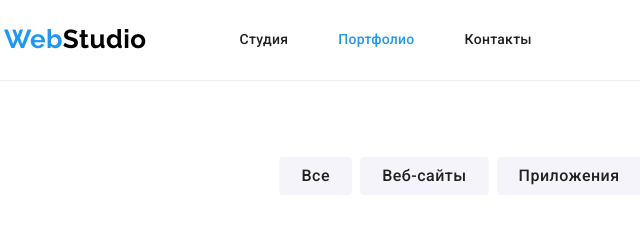
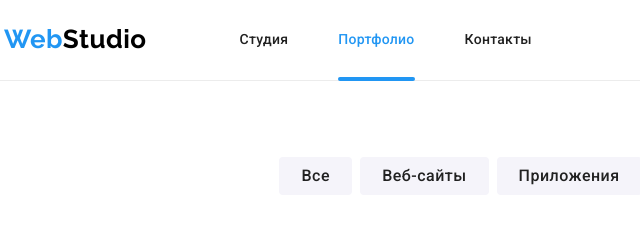
Before and after one commit to woshinivek/goit-markup-hw-05, a plain HTML site: page portfolio.html in a window 1280 px wide. Shown: the top 240 px of the page, 51-691 px from the left. Drawn offline with nearby package versions, Linux system fonts and the light colour scheme.

Commit message:
added current link underline

```diff
--- a/css/styles.css
+++ b/css/styles.css
@@ -10,6 +10,8 @@
     --gradient-color: rgba(47, 48, 58, 0.4);
     --clients-logo: #afb1b8;
     --works-list-border: #EEEEEE;
+
+    --timing: cubic-bezier(0.4, 0, 0.2, 1);
 }
 
 body {
@@ -111,8 +113,6 @@ img {
 
 .nav-logo {
     margin-right: 93px;
-    margin-top: 24px;
-    margin-bottom: 25px;
 
     color: var(--black-color);
     font-family: Raleway, sans-serif;
@@ -131,30 +131,76 @@ img {
     display: flex;
 }
 
-.site-nav .link {
+.site-nav__item:not(:last-child) {
+    margin-right: 50px;
+}
+
+.site-nav__link {
+    position: relative;
+
     display: block;
-    padding-top: 25px;
-    padding-bottom: 25px;
+    padding-top: 32px;
+    padding-bottom: 32px;
 
     color: var(--primary-text-color);
     font-weight: 500;
     font-size: 14px;
     line-height: 1.14;
     letter-spacing: 0.02em;
+
+    transition: color 250ms var(--timing);
 }
 
-.site-nav .item:not(:last-child) {
-    margin-right: 50px;
+.site-nav__link::after {
+    content: '';
+    display: block;
+    position: absolute;
+    left: 0;
+    bottom: -1px;
+    width: 100%;
+    height: 4px;
+
+    background-color: var(--accent-color);
+    border-radius: 2px;
+
+    opacity: 0;
+    transform: scaleX(0);
+
+    transition: all 250ms var(--timing);
+
 }
 
-.site-nav .link:hover,
-.site-nav .link:focus {
+.site-nav__link:hover,
+.site-nav__link:focus {
     color: var(--accent-color);
 }
 
-.site-nav .link.current {
+.site-nav__link:hover::after {
+    opacity: 1;
+    transform: scaleX(1);
+}
+
+.site-nav__link.current {
     color: var(--accent-color);
 }
+
+.site-nav__link.current::after{
+    content: '';
+    display: block;
+    position: absolute;
+    left: 0;
+    bottom: -1px;
+    width: 100%;
+    height: 4px;
+
+    background-color: var(--accent-color);
+    border-radius: 2px;
+
+    opacity: 1;
+    transform: scaleX(1);
+}
+
+
 
 /* ===== NAV ADDRESS ===== */
 
@@ -213,8 +259,7 @@ img {
 
     background-color: var(--bcg-hero);
     background-image:
-        linear-gradient(
-            var(--gradient-color),
+        linear-gradient(var(--gradient-color),
             var(--gradient-color)),
         url("../images/studio/banner.jpg");
     background-repeat: no-repeat;
--- a/portfolio.html
+++ b/portfolio.html
@@ -24,9 +24,15 @@
                 <!-- Добавлен <span> для дальнейшей стилизации цветом -->
                 <a href="./index.html" lang="en" class="nav-logo"><span>Web</span>Studio</a>
                 <ul class="site-nav list">
-                    <li class="item"><a href="./index.html" class="link ">Студия</a></li>
-                    <li class="item"><a href="./portfolio.html" class="link current">Портфолио</a></li>
-                    <li class="item"><a href="" class="link">Контакты</a></li>
+                    <li class="site-nav__item">
+                        <a href="./index.html" class="site-nav__link link ">Студия</a>
+                    </li>
+                    <li class="site-nav__item">
+                        <a href="./portfolio.html" class="site-nav__link link current">Портфолио</a>
+                    </li>
+                    <li class="site-nav__item">
+                        <a href="" class="site-nav__link link">Контакты</a>
+                    </li>
                 </ul>
             </nav>
 
@@ -45,8 +51,6 @@
             </address>
         </div>
     </header>
-
-
 
     <main>
         <section class="section works">
```
Also changed, not shown: index.html (+9 -3 lines).
